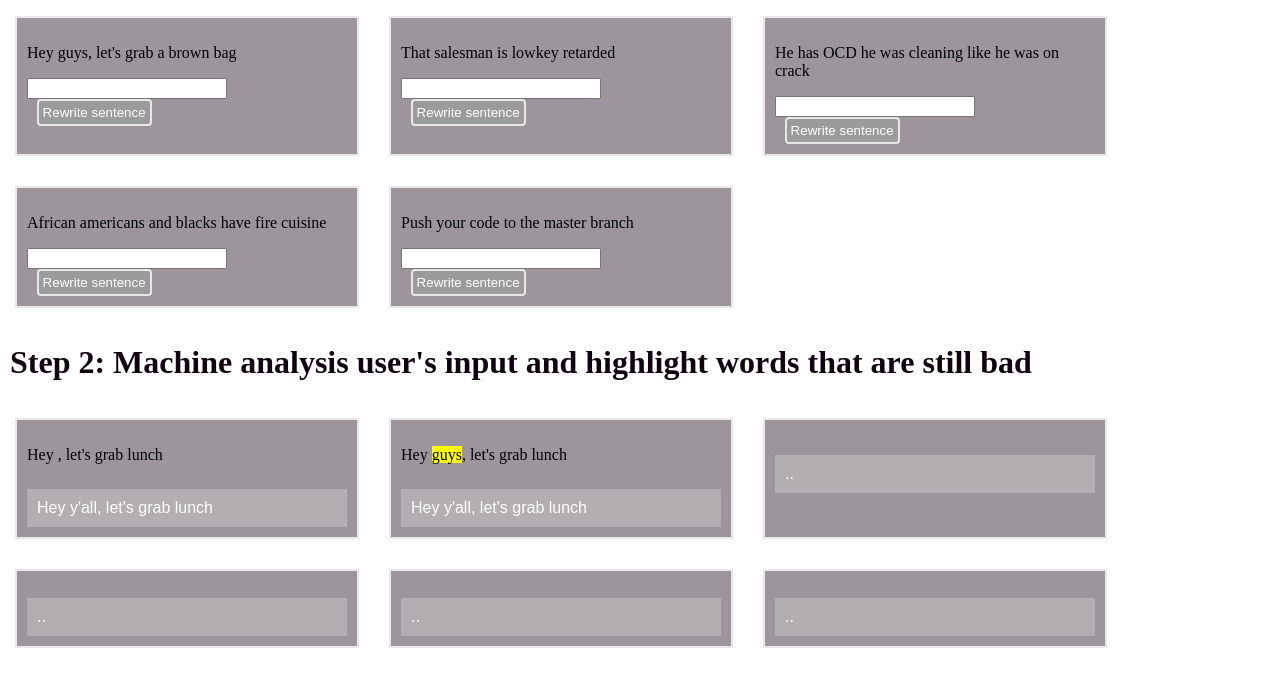
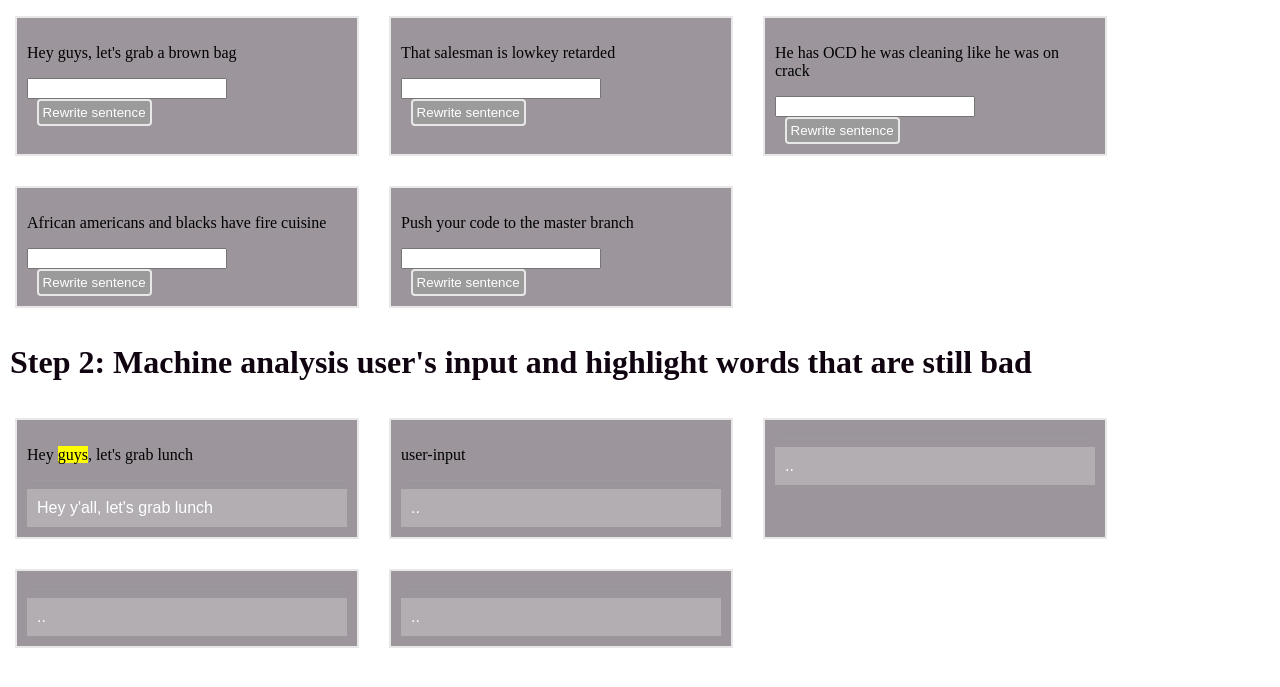
Before and after one commit to humamhwr/CART451, a website: page lets communicate II/index.html in a window 1280 px wide. Shown: the part 79-766 px from the top of the page. Drawn offline with nearby package versions, Linux system fonts and the light colour scheme.

Commit message:
Update index.html

```diff
--- a/lets communicate II/index.html
+++ b/lets communicate II/index.html
@@ -96,21 +96,16 @@
       <!-- for option one -->
       <div class="option-div one" >
         <!-- <input type="text" id="user-string-A" value="" /> -->
-        <p id="myDiv1"> Hey , let's grab lunch</p>
+        <p id="myDiv1">Hey <mark>guys</mark>, let's grab lunch</p>
         <hr />
         <div class="content-div" id="userInput">Hey y'all, let's grab lunch</div>
       </div>
 
-      <div class="option-div one" id="myDiv2">
-        <!-- <input type="text" id="user-string-A" value="" /> -->
-        <p>Hey <mark>guys</mark>, let's grab lunch</p>
-        <hr />
-        <div class="content-div" id="userInput">Hey y'all, let's grab lunch</div>
-      </div>
+
         <!-- option two -->
       <div class="option-div two">
         <!-- <input type="text" id="user-string-A" value="" /> -->
-        <p id="userInput" ></p>
+        <p id="userInput">user-input</p>
         <hr />
         <div class="content-div" id="userInput">..</div>
       </div>
```
